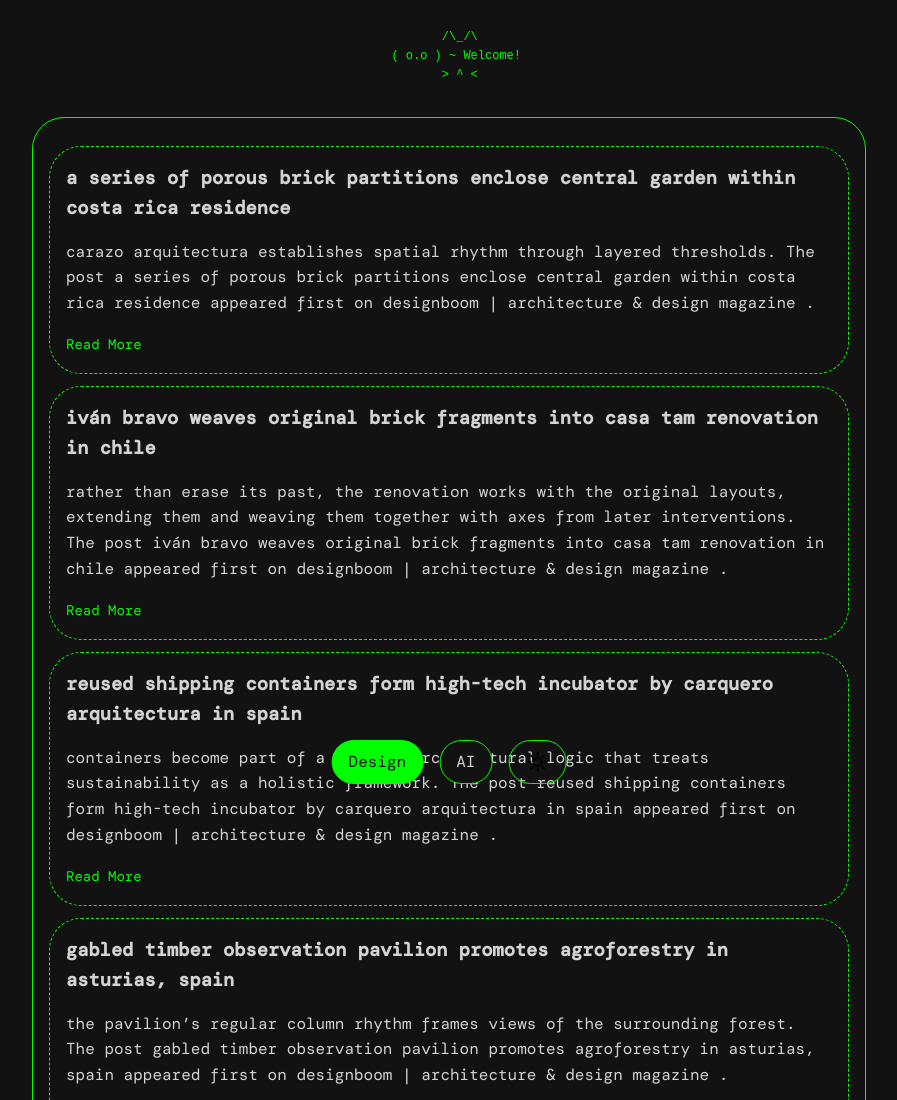
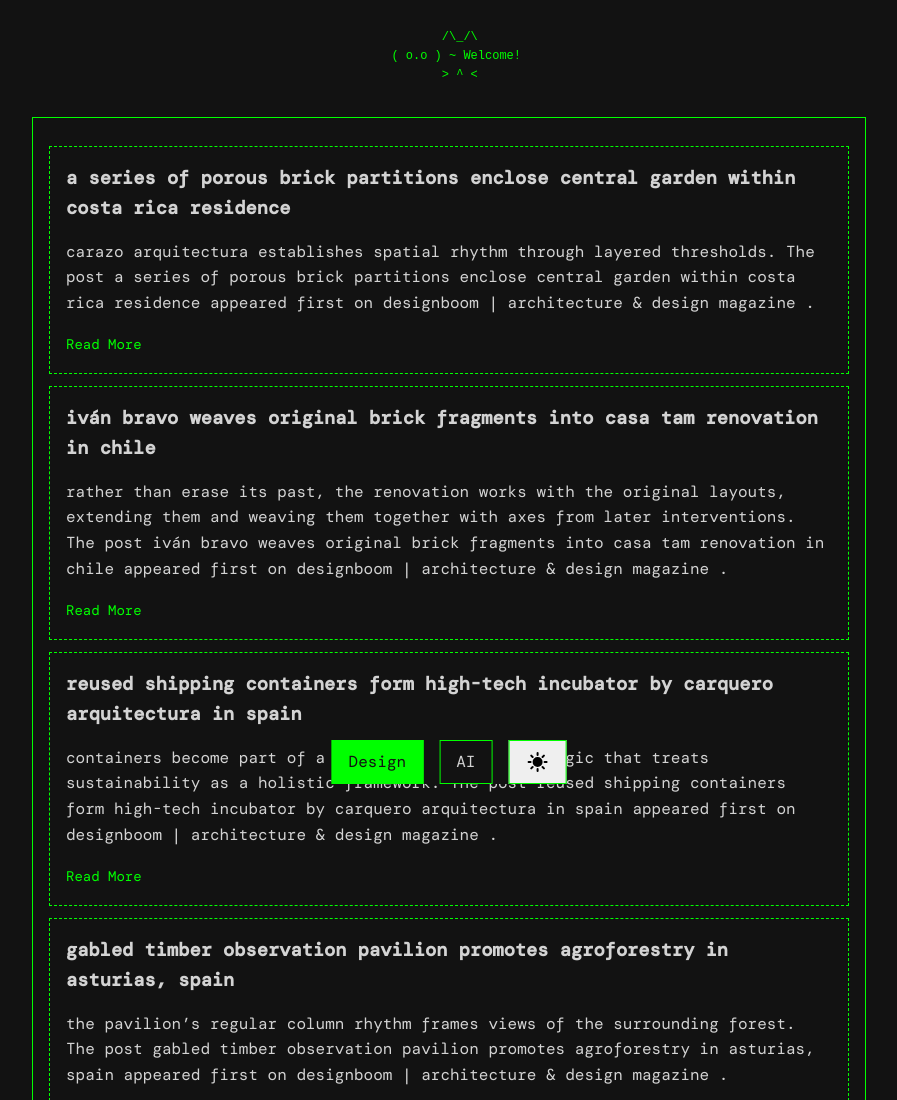
Before and after one commit to saberzou/OpenClawPlayground, a website: page index.html in a window 1280 px wide. Shown: the top 1100 px of the page, without its empty margins (191-1088 px from the left). Drawn offline with nearby package versions, Linux system fonts and the light colour scheme.

Commit message:
fix: Remove all rounded corners on the site

```diff
--- a/index.html
+++ b/index.html
@@ -14,7 +14,6 @@
       --highlight: #00ff00; /* Neon green */
       --ascii: #00ff00; /* Green ASCII */
       --padding: 16px;
-      --radius: 32px;
 
       --font-mono: 'DM Mono', monospace;
     }
@@ -52,7 +51,6 @@
       margin: 0 auto;
       padding: var(--padding);
       border: 1px solid var(--border);
-      border-radius: var(--radius);
       background: var(--bg);
     }
 
@@ -66,7 +64,6 @@
       padding: var(--padding);
       margin: 12px 0;
       border: 1px dashed var(--border);
-      border-radius: var(--radius);
     }
 
     .news-card h3 {
@@ -85,9 +82,7 @@
       align-items: center;
       justify-content: center;
       border: none;
-      background: transparent;
       cursor: pointer;
-      border-radius: var(--radius);
       padding: 8px 16px;
       border: 1px solid var(--border);
     }
@@ -99,21 +94,25 @@
       transform: translateX(-50%);
       display: flex;
       gap: 16px;
-      background: transparent;
+      background: var(--bg);
     }
 
     .tab {
       padding: 8px 16px;
       cursor: pointer;
-      border-radius: var(--radius);
       color: var(--text-primary);
-      background: var(--bg);
+      background: transparent;
       border: 1px solid var(--border);
+      transition: background 0.2s ease-in;
     }
 
     .tab.active {
       background: var(--border);
       color: var(--bg);
+    }
+
+    .tab:hover {
+      background: var(--highlight);
     }
   </style>
 </head>
@@ -134,10 +133,10 @@
     <div id="designTab" class="tab active" onclick="filterCategory('design')">Design</div>
     <div id="aiTab" class="tab" onclick="filterCategory('ai')">AI</div>
     <button class="theme-toggle" onclick="toggleTheme()">
-      <svg id="sunIcon" xmlns="http://www.w3.org/2000/svg" width="24" height="24" fill="none" viewBox="0 0 24 24">
+      <svg id="sunIcon" xmlns="http://www.w3.org/2000/svg" width="24" height="24" fill="currentColor" viewBox="0 0 24 24">
         <path stroke="currentColor" stroke-linecap="round" stroke-linejoin="round" stroke-width="2" d="M12 5V3m0 18v-2M7.05 7.05 5.636 5.636m12.728 12.728L16.95 16.95M5 12H3m18 0h-2M7.05 16.95l-1.414 1.414M18.364 5.636 16.95 7.05M16 12a4 4 0 1 1-8 0 4 4 0 0 1 8 0Z"/>
       </svg>
-      <svg id="moonIcon" xmlns="http://www.w3.org/2000/svg" width="24" height="24" fill="none" viewBox="0 0 24 24" style="display: none;">
+      <svg id="moonIcon" xmlns="http://www.w3.org/2000/svg" width="24" height="24" fill="currentColor" viewBox="0 0 24 24" style="display: none;">
         <path stroke="currentColor" stroke-linecap="round" stroke-linejoin="round" stroke-width="2" d="M12 21a9 9 0 0 1-.5-17.986V3c-.354.966-.5 1.911-.5 3a9 9 0 0 0 9 9c.239 0 .254.018.488 0A9.004 9.004 0 0 1 12 21Z"/>
       </svg>
     </button>
```
